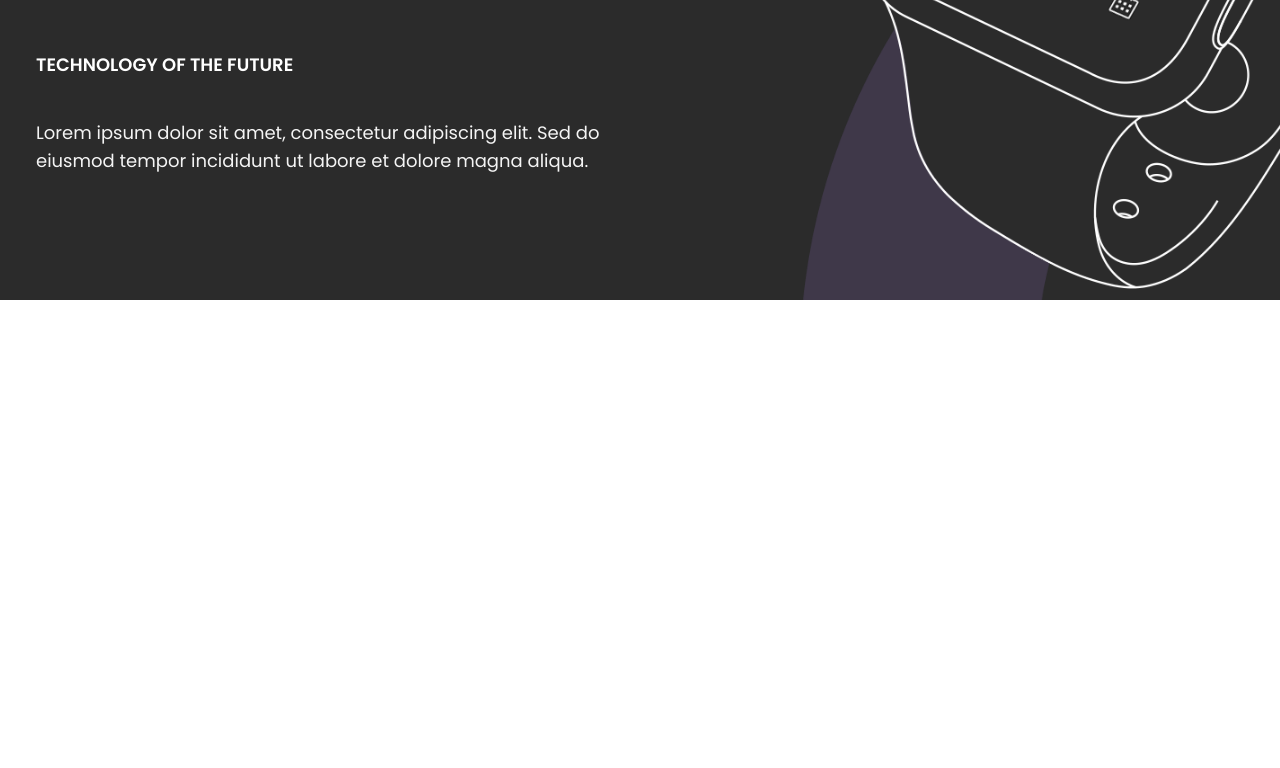
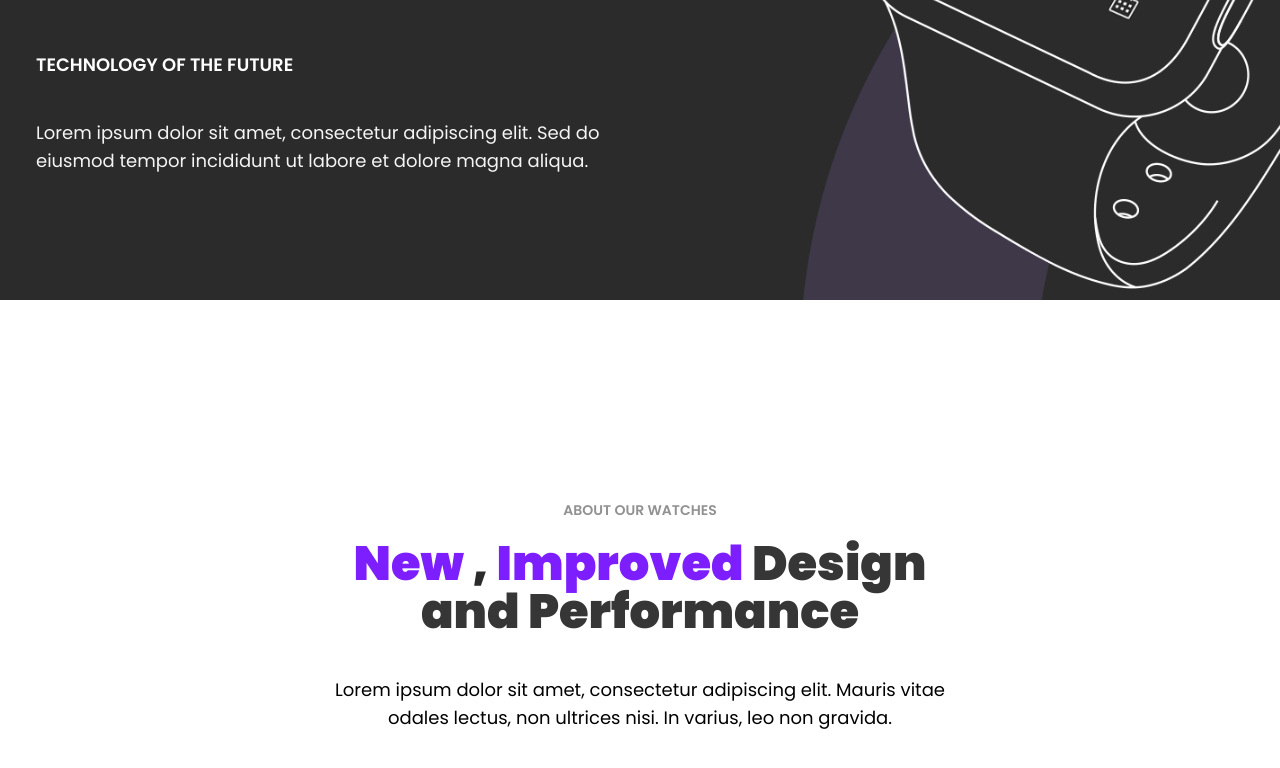
Before and after one commit to AK-Rasel/watch_sell_web, a React (Vite) app: page / in a window 1280 px wide. Shown: the part 500-1268 px from the top of the page. Built offline with nearby package versions, Linux system fonts and the light colour scheme.

Commit message:
About by Watch header resproncive done

```diff
--- a/src/page/home/Home.jsx
+++ b/src/page/home/Home.jsx
@@ -1,10 +1,12 @@
 import React from "react";
 import Banner from "./Banner";
+import WatchAbout from "./WatchAbout";
 
 const Home = () => {
   return (
     <section className="h-[1600px]">
       <Banner />
+      <WatchAbout />
     </section>
   );
 };
--- /dev/null
+++ b/src/page/home/WatchAbout.jsx
@@ -0,0 +1,26 @@
+import React from "react";
+
+const WatchAbout = () => {
+  return (
+    <section className="container mx-auto px-11">
+      <div className="text-center md:w-[620px] mx-auto lg:mt-[200px] mt-24 ">
+        <h3 className="text-sm font-semibold md:mb-5 mb-2 text-text_hover_color ">
+          ABOUT OUR WATCHES
+        </h3>
+        <h2 className="xl:text-5xl lg:text-[2.75rem] md:text-4xl text-3xl leading-tight md:font-black font-extrabold text-secondary_background_color">
+          <span className="text-primary_color">
+            New <span className="text-secondary_color">,</span> Improved
+          </span>{" "}
+          Design
+          <br /> and Performance
+        </h2>
+        <p className="md:text-lg text-base md:mt-10 mt-5 text-wrap">
+          Lorem ipsum dolor sit amet, consectetur adipiscing elit. Mauris vitae
+          odales lectus, non ultrices nisi. In varius, leo non gravida.
+        </p>
+      </div>
+    </section>
+  );
+};
+
+export default WatchAbout;
```
